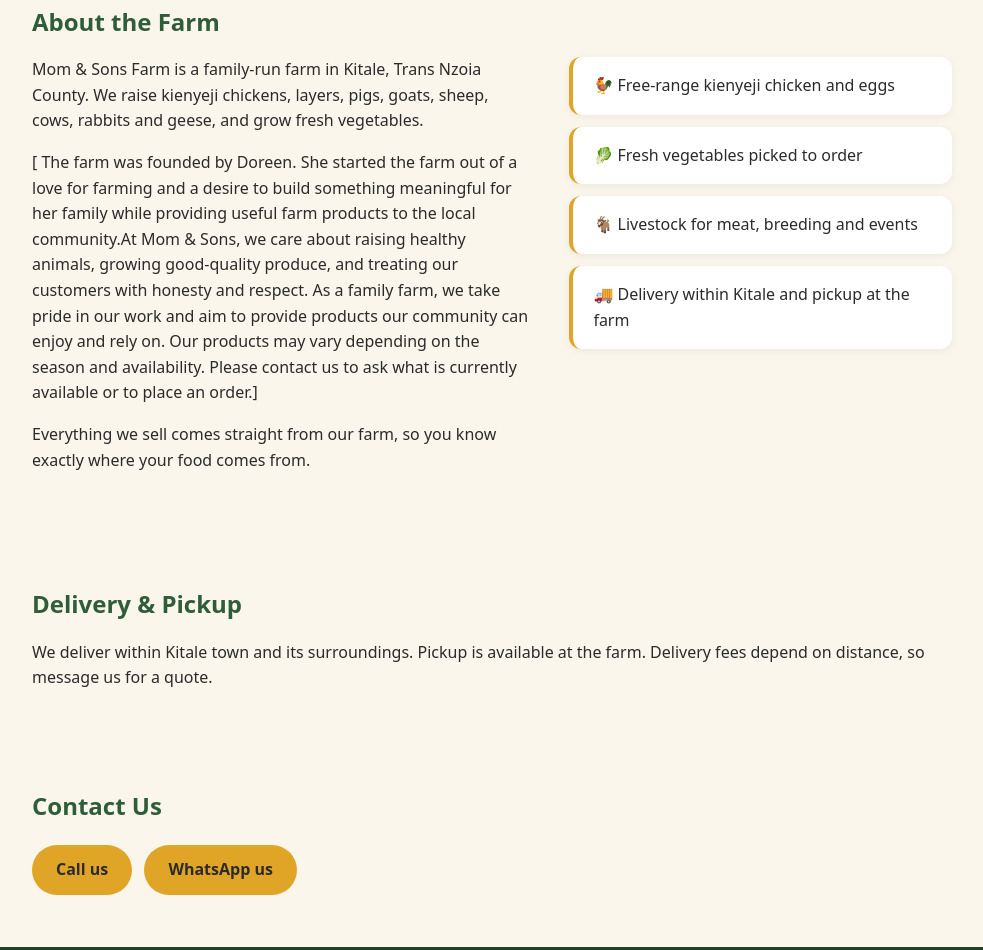
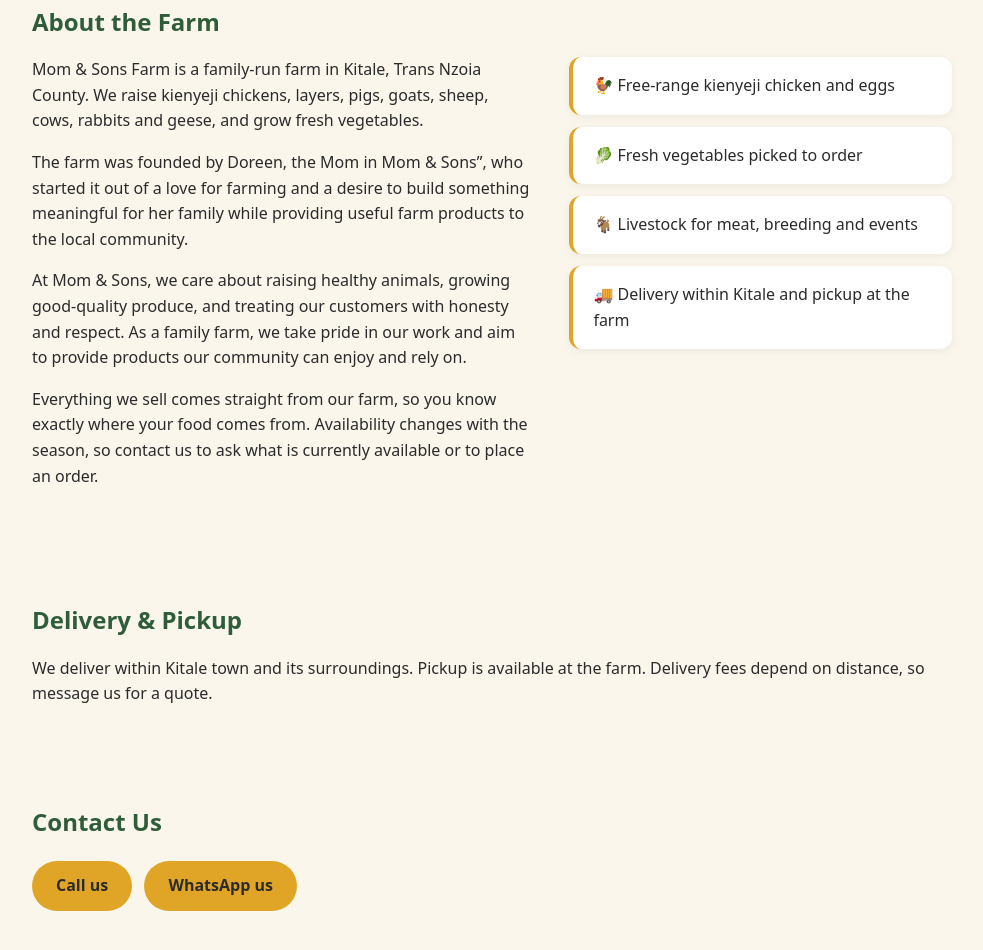
Before and after one commit to BradleyMaliro/mom-and-sons-farm, a plain HTML site: page index.html in a window 1280 px wide. Shown: the part 2660-3610 px from the top of the page, without its empty margins (148-1131 px from the left). Drawn offline with Linux system fonts and the light colour scheme.

Commit message:
Add About section with farm story

```diff
--- a/index.html
+++ b/index.html
@@ -36,20 +36,28 @@
        <section id="about">
       <h2>About the Farm</h2>
       <div class="about-content">
-        <div class="about-text">
+               <div class="about-text">
           <p>
             Mom &amp; Sons Farm is a family-run farm in Kitale, Trans Nzoia
             County. We raise kienyeji chickens, layers, pigs, goats, sheep,
             cows, rabbits and geese, and grow fresh vegetables.
           </p>
           <p>
-            [ The farm was founded by Doreen. She started the farm out of a love for farming and a desire to build something meaningful for her family while providing useful farm products to the local community.At Mom & Sons, we care about raising healthy animals, growing good-quality produce, and treating our customers with honesty and respect. As a family farm, we take pride in our work and aim to provide products our community can enjoy and rely on.
-
-Our products may vary depending on the season and availability. Please contact us to ask what is currently available or to place an order.]
+            The farm was founded by Doreen, the Mom in Mom & Sons”, who started it out of a love for
+            farming and a desire to build something meaningful for her family
+            while providing useful farm products to the local community.
+          </p>
+          <p>
+            At Mom &amp; Sons, we care about raising healthy animals, growing
+            good-quality produce, and treating our customers with honesty and
+            respect. As a family farm, we take pride in our work and aim to
+            provide products our community can enjoy and rely on.
           </p>
           <p>
             Everything we sell comes straight from our farm, so you know
-            exactly where your food comes from.
+            exactly where your food comes from. Availability changes with the
+            season, so contact us to ask what is currently available or to
+            place an order.
           </p>
         </div>
 
```
